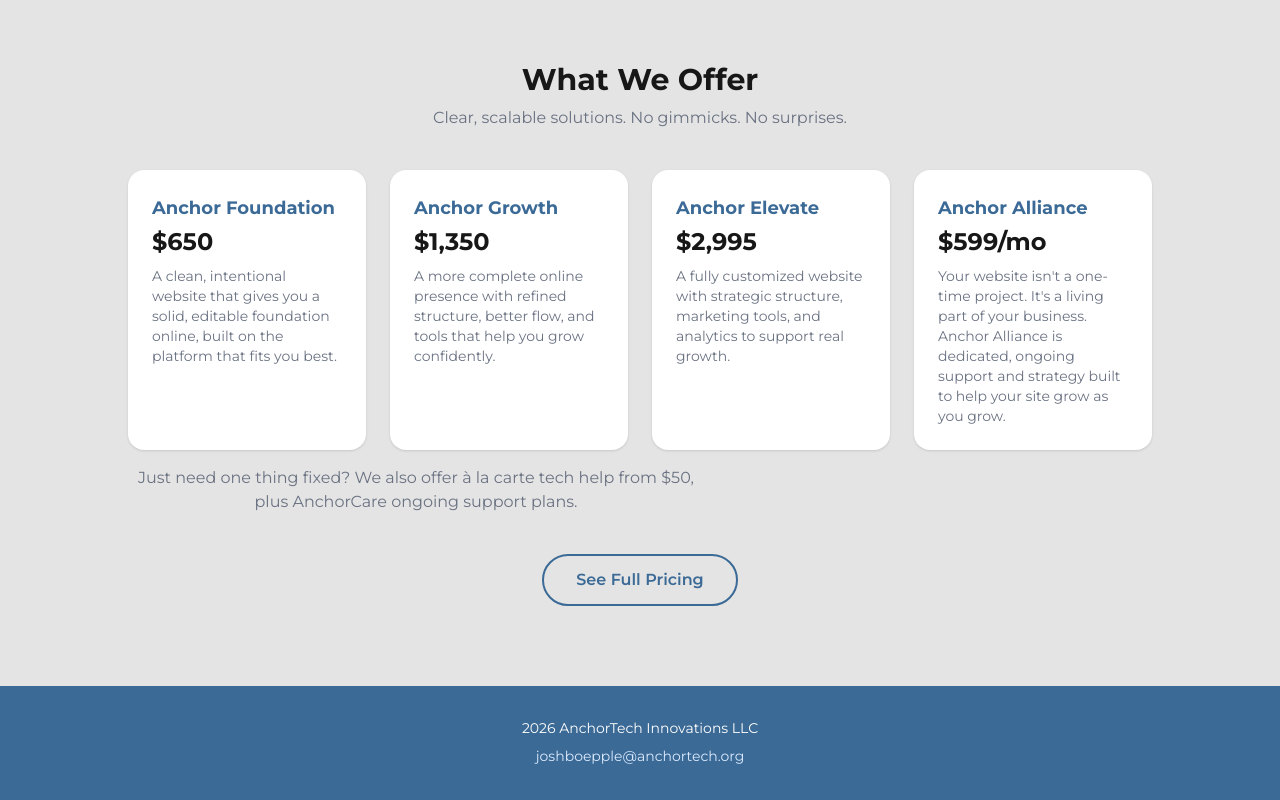
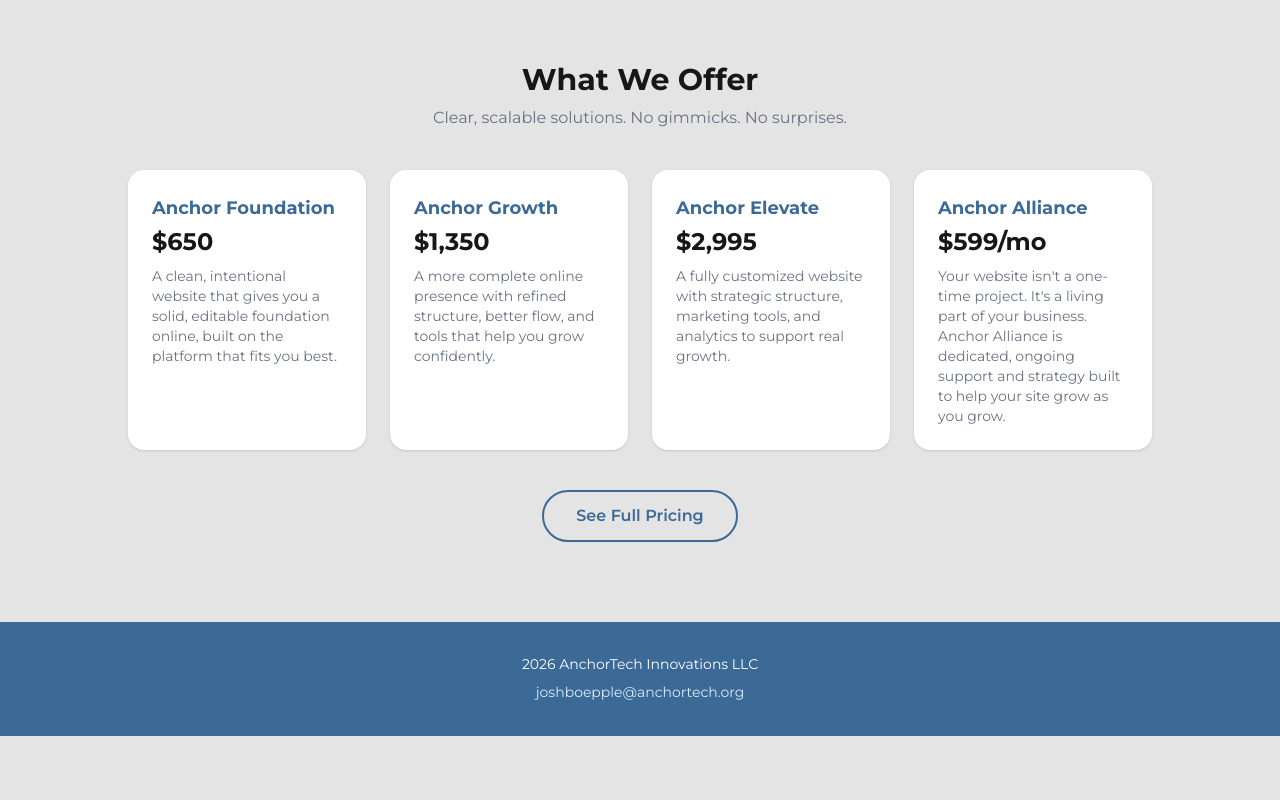
Before and after one commit to jboe26/AnchorTechInnovations_nextjs, a Next.js app in the folder anchortech-nextjs/: page / in a window 1280 px wide. Shown: the part 874-1674 px from the top of the page. After the commit the page ends 1610 px from the top, so only its background shows below. Built offline with nearby package versions, Linux system fonts and the light colour scheme.

Commit message:
updated website

```diff
--- a/anchortech-nextjs/app/page.tsx
+++ b/anchortech-nextjs/app/page.tsx
@@ -75,7 +75,7 @@ export default function Home() {
             </div>
           ))}
         </div>
-        <p className="text-gray-500 mt-4 max-w-xl text-center">Just need one thing fixed? We also offer à la carte tech help from $50, plus AnchorCare ongoing support plans.</p>
+        {/* <p className="text-gray-500 mt-4 max-w-xl text-center">Just need one thing fixed? We also offer à la carte tech help from $50, plus AnchorCare ongoing support plans.</p> */}
         <Link
           href="/pricing"
           className="mt-10 inline-block border-2 border-[#3b6a96] text-[#3b6a96] px-8 py-3 rounded-full font-semibold hover:bg-[#3b6a96] hover:text-white transition"
```
